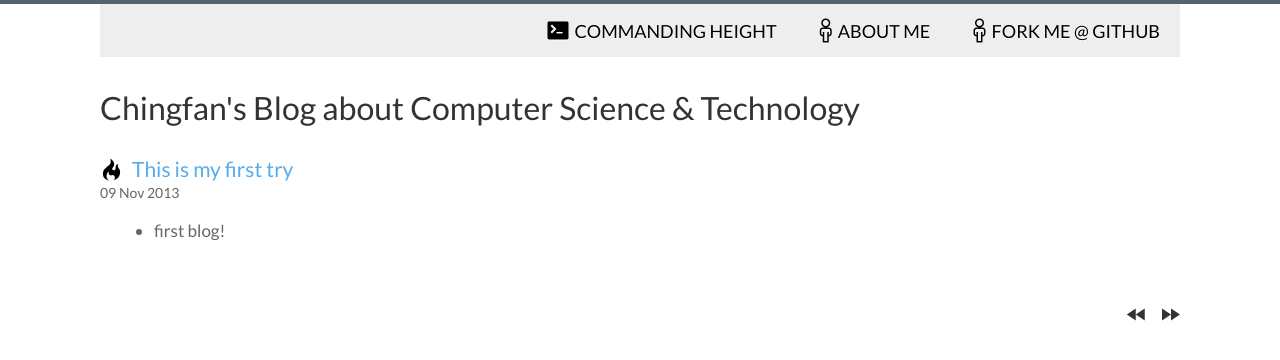
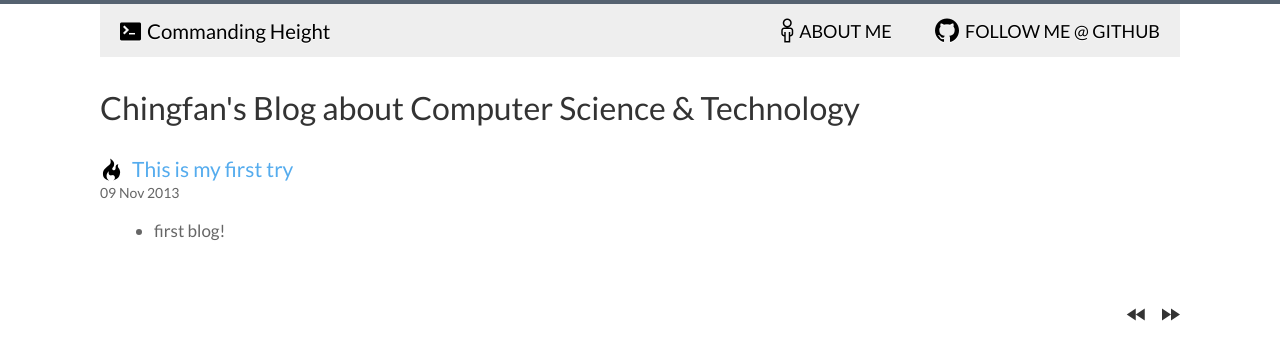
Before and after one commit to ChingfanTsou/ChingfanTsou.github.io, a Jekyll site: the page built from index.html, in a window 1280 px wide. Shown: the top 360 px of the page. Built offline with Jekyll 4.4.1, drawn with Linux system fonts in a browser that asks for light colours; Markdown is read by kramdown in place of the engine named in the settings; the list of posts is cut into pages by our own code.

Commit message:
move the home icon to left, fix github icon

```diff
--- a/_includes/header.html
+++ b/_includes/header.html
@@ -1,10 +1,10 @@
 <div class="header-container">
   <header>
-      <ul class="nav">
-        <!--Change the  URL here if working on an absolute domain-->
-        <li><a href="/"><span class="mega-octicon octicon-terminal" style="margin-right: 6px;"></span>{{ site.name }}</a></li>
-        {% if site.owner.linkedin %}<li><a href=" {{ site.owner.linkedin }} "><span class="mega-octicon octicon-person" style="margin-right: 6px;"></span>About Me</a></li>{% endif %}
-	{% if site.owner.github %}<li><a href="{{ site.owner.github }}"><span class="mega-octicon octicon-person" style="margin-right: 6px;"></span>Fork Me @ Github</a></li>{% endif %}
-      </ul>
+    <ul class="nav">
+      <!--Change the  URL here if working on an absolute domain-->
+      <span style="text-align: left; float: left; margin-left: 20px; font-size: larger; color: black;"><a style="color: black;" href="/"><span class="mega-octicon octicon-terminal" style="margin-right: 6px;"></span>{{ site.name }}</a></span>
+      {% if site.owner.linkedin %}<li><a href=" {{ site.owner.linkedin }} "><span class="mega-octicon octicon-person" style="margin-right: 6px;"></span>About Me</a></li>{% endif %}
+      {% if site.owner.github %}<li><a href="{{ site.owner.github }}"><span class="mega-octicon octicon-mark-github" style="margin-right: 6px;"></span>Follow Me @ Github</a></li>{% endif %}
+    </ul>
   </header>
 </div>
```
